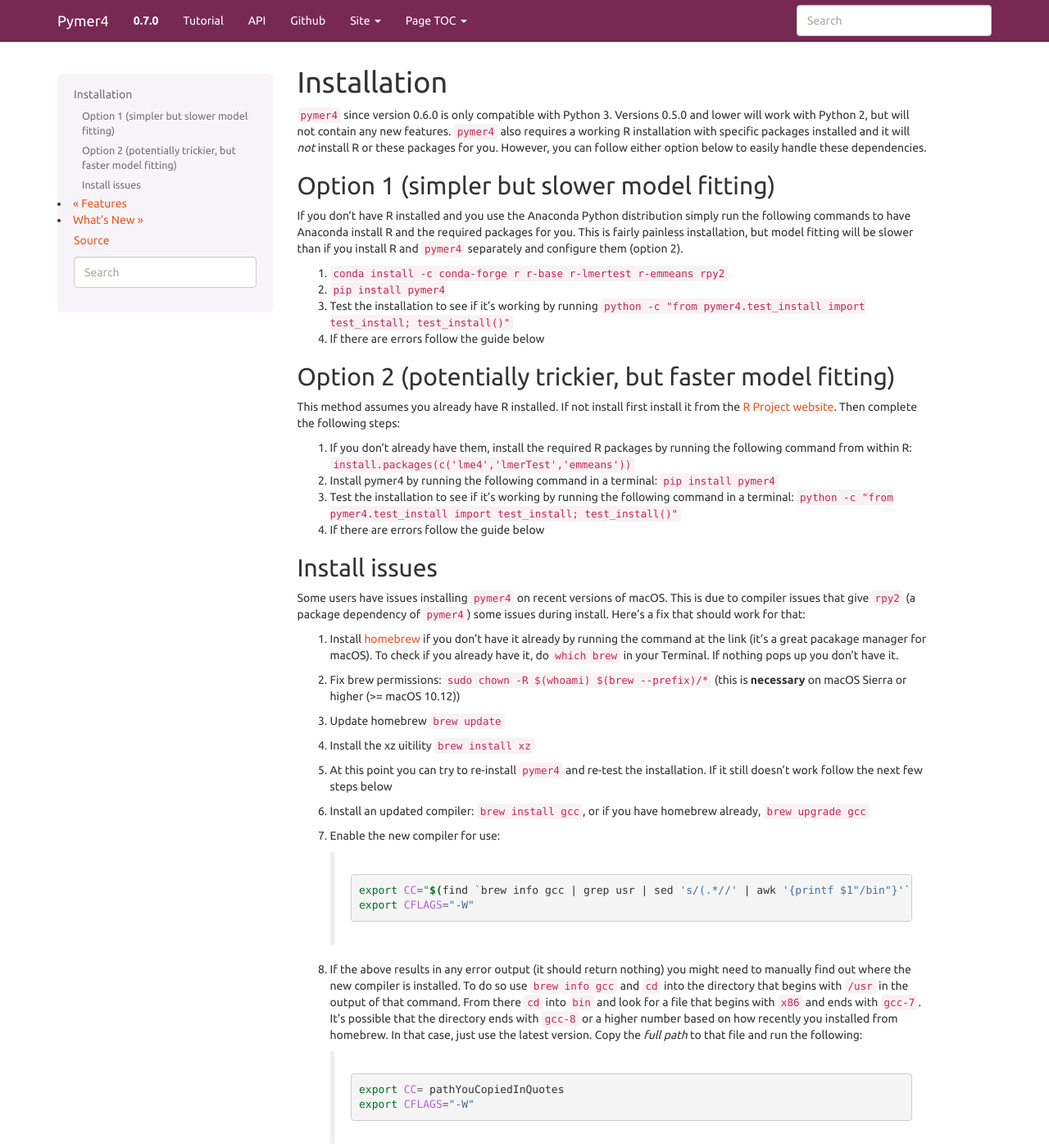
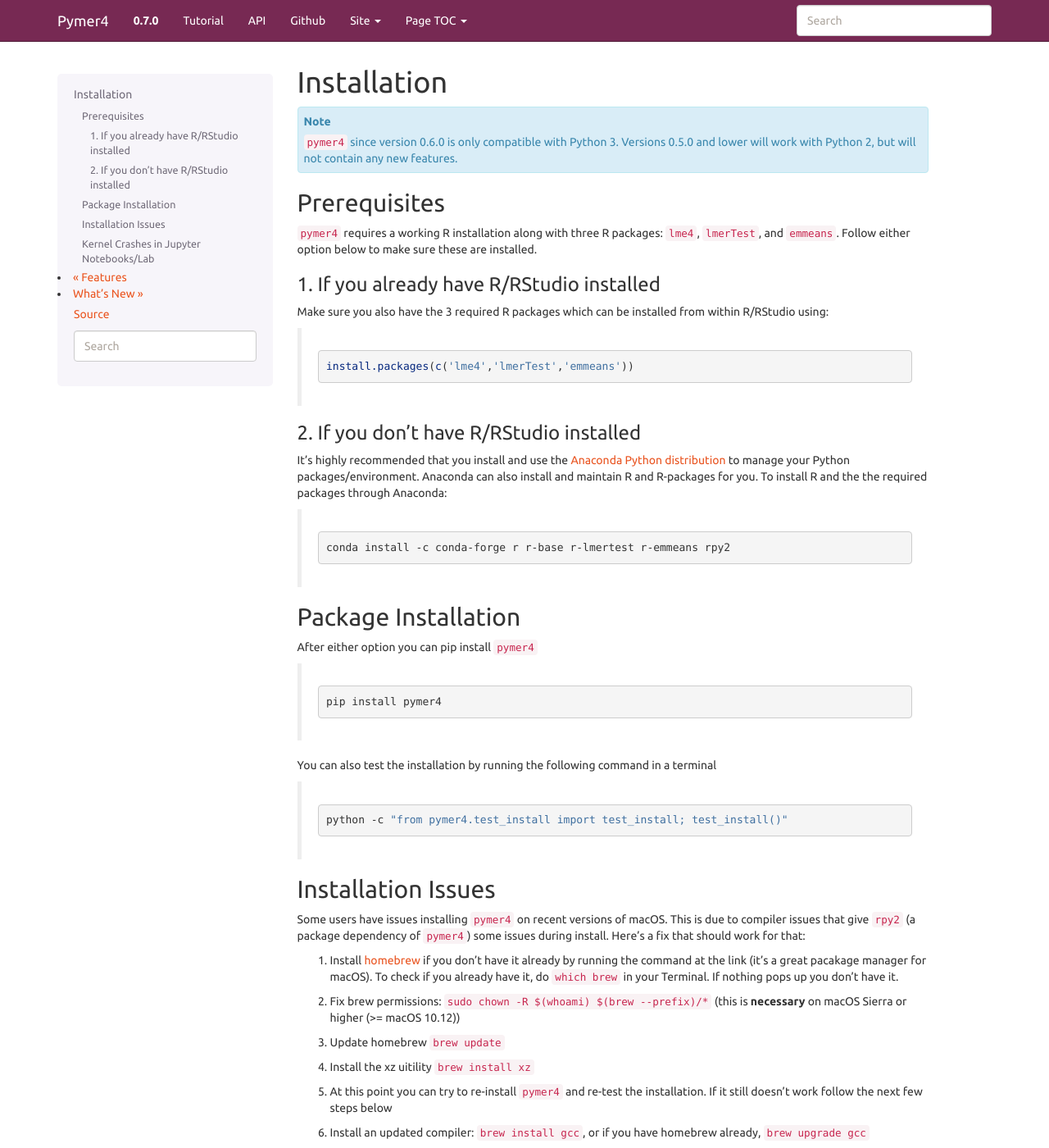
Before and after one commit to ejolly/pymer4, a Sphinx documentation site: the page built from docs/installation.rst, in a window 1280 px wide and 1400 px high. Shown: the whole window at 82% size. Built offline with Sphinx 7.4.7, drawn with Linux system fonts in a browser that asks for light colours; some of the changed text lies outside the part shown.

```diff
--- a/docs/installation.rst
+++ b/docs/installation.rst
@@ -1,27 +1,44 @@
 Installation
 ============
-:code:`pymer4` since version 0.6.0 is only compatible with Python 3. Versions 0.5.0 and lower will work with Python 2, but will not contain any new features. :code:`pymer4` also requires a working R installation with specific packages installed and it will *not* install R or these packages for you. However, you can follow either option below to easily handle these dependencies.
+.. note::
+    :code:`pymer4` since version 0.6.0 is only compatible with Python 3. Versions 0.5.0 and lower will work with Python 2, but will not contain any new features.
 
-Option 1 (simpler but slower model fitting)
-^^^^^^^^^^^^^^^^^^^^^^^^^^^^^^^^^^^^^^^^^^^
-If you don't have R installed and you use the Anaconda Python distribution simply run the following commands to have Anaconda install R and the required packages for you. This is fairly painless installation, but model fitting will be slower than if you install R and ``pymer4`` separately and configure them (option 2).
+Prerequisites
+-------------
+:code:`pymer4` requires a working R installation along with three R packages: :code:`lme4`, :code:`lmerTest`, and :code:`emmeans`. Follow either option below to make sure these are installed.
 
-1. ``conda install -c conda-forge r r-base r-lmertest r-emmeans rpy2``
-2. ``pip install pymer4``
-3. Test the installation to see if it's working by running ``python -c "from pymer4.test_install import test_install; test_install()"``
-4. If there are errors follow the guide below
+1. If you already have R/RStudio installed
++++++++++++++++++++++++++++++++++++++++++++++
+Make sure you also have the 3 required R packages which can be installed from within R/RStudio using:
 
-Option 2 (potentially trickier, but faster model fitting)
-^^^^^^^^^^^^^^^^^^^^^^^^^^^^^^^^^^^^^^^^^^^^^^^^^^^^^^^^^
-This method assumes you already have R installed. If not install first install it from the `R Project website <https://www.r-project.org/>`_. Then complete the following steps:
+    .. code-block:: R
 
-1. If you don't already have them, install the required R packages by running the following command from within R: ``install.packages(c('lme4','lmerTest','emmeans'))``
-2. Install pymer4 by running the following command in a terminal: ``pip install pymer4``
-3. Test the installation to see if it's working by running the following command in a terminal: ``python -c "from pymer4.test_install import test_install; test_install()"``
-4. If there are errors follow the guide below
+        install.packages(c('lme4','lmerTest','emmeans'))
 
-Install issues
-^^^^^^^^^^^^^^
+2. If you don't have R/RStudio installed
++++++++++++++++++++++++++++++++++++++++++++
+It's highly recommended that you install and use the `Anaconda Python distribution <https://www.anaconda.com/distribution/>`_ to manage your Python packages/environment. Anaconda can also install and maintain R and R-packages for you. To install R and the the required packages through Anaconda:
+
+ .. code-block:: bash
+
+        conda install -c conda-forge r r-base r-lmertest r-emmeans rpy2
+
+Package Installation
+--------------------
+After either option you can pip install :code:`pymer4`
+
+    .. code-block:: bash
+
+        pip install pymer4
+
+You can also test the installation by running the following command in a terminal
+
+    .. code-block:: bash
+
+        python -c "from pymer4.test_install import test_install; test_install()"
+
+Installation Issues
+-------------------
 Some users have issues installing ``pymer4`` on recent versions of macOS. This is due to compiler issues that give ``rpy2`` (a package dependency of ``pymer4``) some issues during install. Here's a fix that should work for that:
 
 1. Install `homebrew <https://brew.sh/>`_ if you don't have it already by running the command at the link (it's a great pacakage manager for macOS). To check if you already have it, do ``which brew`` in your Terminal. If nothing pops up you don't have it.
@@ -44,5 +61,20 @@ Some users have issues installing ``pymer4`` on recent versions of macOS. This i
         export CC= pathYouCopiedInQuotes
         export CFLAGS="-W"
 
-9. Finally install ``rpy2`` using the new compiler you just installed: ``conda install -c conda-forge rpy2`` if you followed Option 1 above or ``pip install rpy2`` if you followed Option 2
+9. Finally install ``rpy2`` using the new compiler you just installed: ``pip install rpy2`` if you have R/RStudio or ``conda install -c conda-forge rpy2`` if you don't.
 10. Now you should be able to ``pip install pymer4`` :)
+
+Kernel Crashes in Jupyter Notebooks/Lab
+---------------------------------------
+Sometimes using ``pymer4`` interactively can cause the Python kernel to crash. This is more likely to happen if you have multiple interactive sessions running simulatenously. One way around this is to put this at the top of your notebook/code:
+
+    .. code-block:: python
+
+        import os
+        os.environ['KMP_DUPLICATE_LIB_OK']='True'
+
+Or set the following environment variable prior to launching your interactive sessions:
+
+    .. code-block:: bash
+
+        export KMP_DUPLICATE_LIB_OK=TRUE
--- a/pymer4/__init__.py
+++ b/pymer4/__init__.py
@@ -1,6 +1,6 @@
 from __future__ import absolute_import
 
-__all__ = ["models", "utils", "simulate", "__version__"]
+__all__ = ["models", "utils", "simulate", "stats", "io", "__version__"]
 
 from .models import Lmer, Lm, Lm2
 from .simulate import easy_multivariate_normal, simulate_lm, simulate_lmm
```
Also changed, not shown: docs/auto_examples/index.rst (+8 -1 lines), docs/contributing.rst (+7 -3 lines), examples/README.rst.
